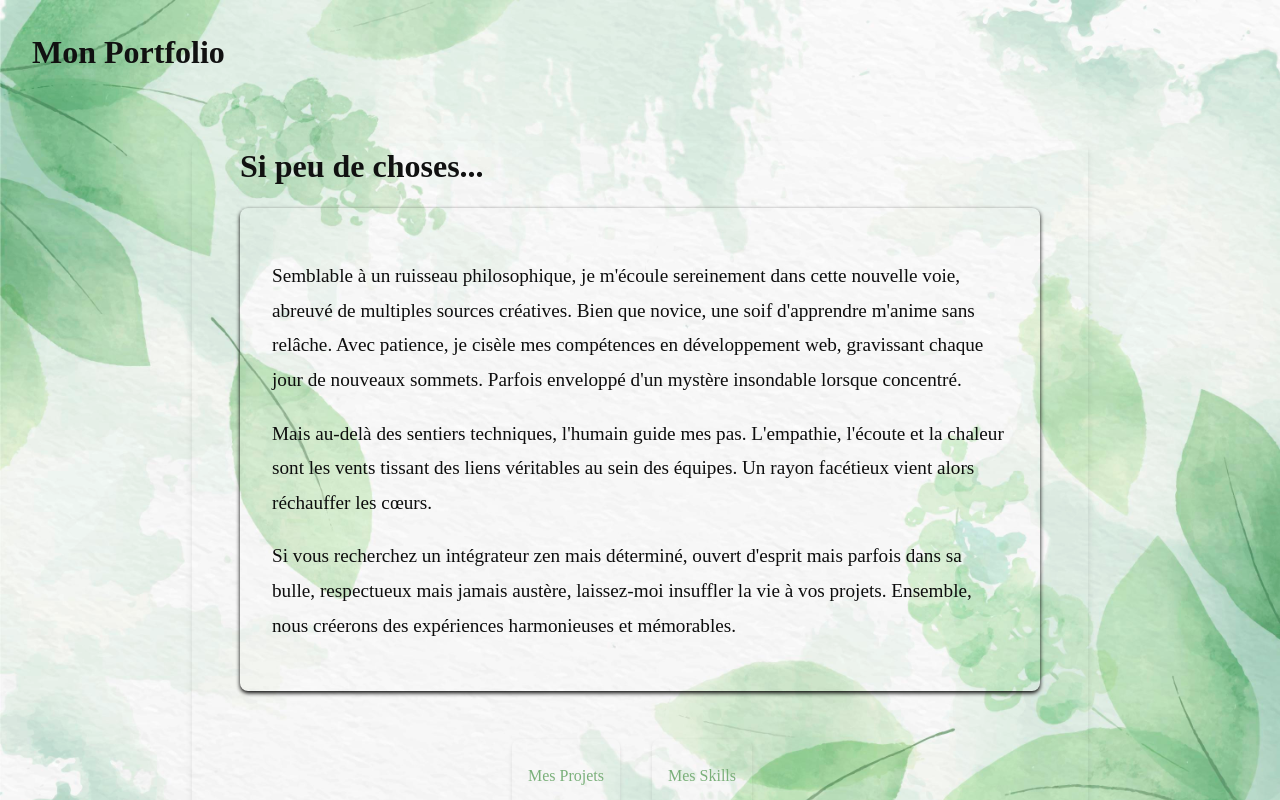
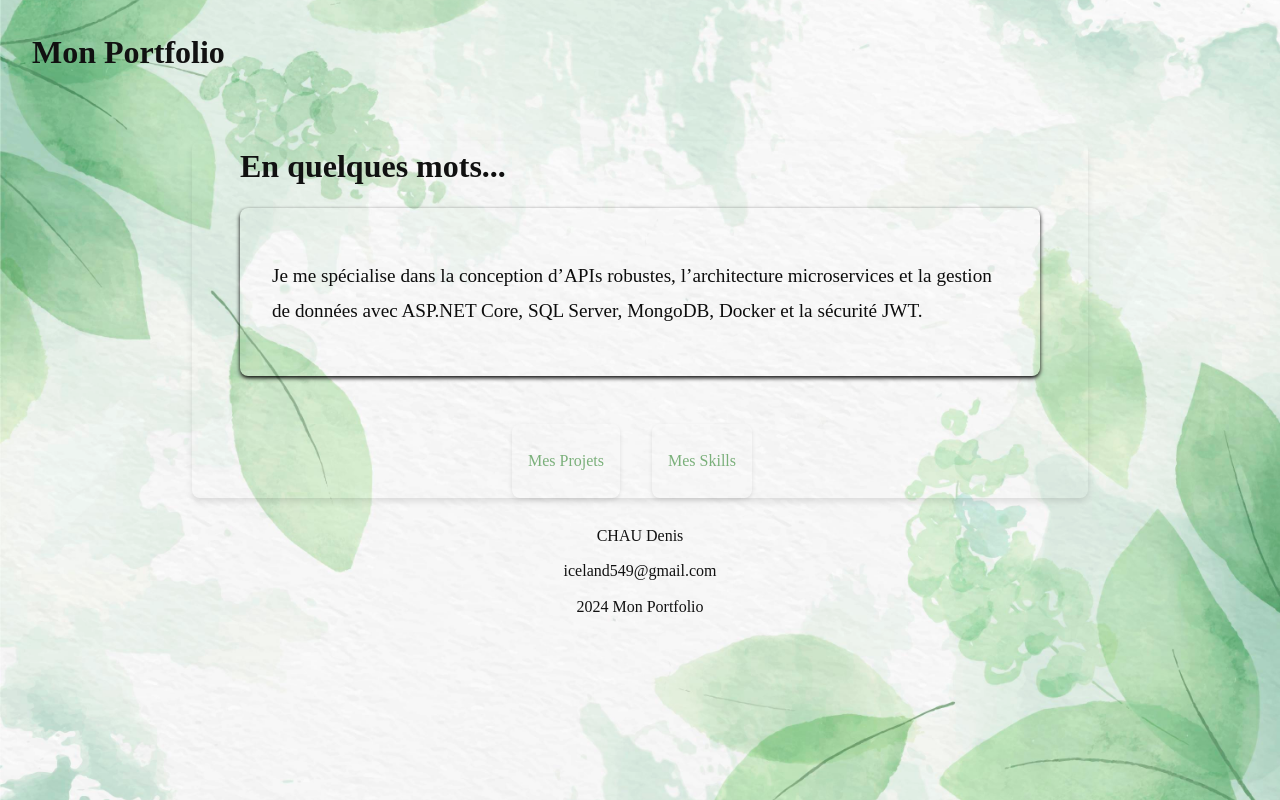
Before and after one commit to Iceland549/portfolio, a React (Vite) app: page / in a window 1280 px wide. Shown: the top 800 px of the page. Built offline with nearby package versions, Linux system fonts and the light colour scheme.

Commit message:
Refactor Home and Projects pages to reflect updated skillset and grid layout improvements

```diff
--- a/src/pages/Home/index.jsx
+++ b/src/pages/Home/index.jsx
@@ -7,13 +7,9 @@ function Home() {
     return (
         <div className='home'>
             <a id="top"></a>
-            <h1>Si peu de choses...</h1>
+            <h1>En quelques mots...</h1>
             <article>
-                <p>Semblable à un ruisseau philosophique, je m&apos;écoule sereinement dans cette nouvelle voie, abreuvé de multiples sources créatives. Bien que novice, une soif d&apos;apprendre m&apos;anime sans relâche. Avec patience, je cisèle mes compétences en développement web, gravissant chaque jour de nouveaux sommets. Parfois enveloppé d&apos;un mystère insondable lorsque concentré.</p>
-
-                <p>Mais au-delà des sentiers techniques, l&apos;humain guide mes pas. L&apos;empathie, l&apos;écoute et la chaleur sont les vents tissant des liens véritables au sein des équipes. Un rayon facétieux vient alors réchauffer les cœurs.</p>
-
-                <p>Si vous recherchez un intégrateur zen mais déterminé, ouvert d&apos;esprit mais parfois dans sa bulle, respectueux mais jamais austère, laissez-moi insuffler la vie à vos projets. Ensemble, nous créerons des expériences harmonieuses et mémorables.</p>
+                <p>Je me spécialise dans la conception d’APIs robustes, l’architecture microservices et la gestion de données avec ASP.NET Core, SQL Server, MongoDB, Docker et la sécurité JWT.</p>
             </article>
             <nav>
                 <Link to={'/Projects'}>
--- a/src/pages/Projects/index.jsx
+++ b/src/pages/Projects/index.jsx
@@ -13,11 +13,15 @@ function Projects() {
     const [modalIsOpen, setModalIsOpen] = useState(false);
     const [modalTitle, setModalTitle] = useState('');
     const [modalDescription, setModalDescription] = useState([]);
+    const [modalTechnologies, setModalTechnologies] = useState('');
+    const [modalHighlights, setModalHighlights] = useState('');
     const [modalLink, setModalLink] = useState('');
 
-    const openModal = (title, description, link) => {
+    const openModal = (title, description, technologies, highlights, link) => {
         setModalTitle(title);
-        setModalDescription(description);
+        setModalDescription(Array.isArray(description) ? description : [description]); // Handle string or array for backward compat
+        setModalTechnologies(technologies);
+        setModalHighlights(highlights);
         setModalLink(link);
         setModalIsOpen(true);
     };
@@ -41,6 +45,8 @@ function Projects() {
                             key={project.id}
                             title={project.title}
                             description={project.description}
+                            technologies={project.technologies}
+                            highlights={project.highlights}
                             link={project.link}
                             openModal={openModal}
                         />
@@ -51,6 +57,8 @@ function Projects() {
                     isClose={closeModal}
                     title={modalTitle}
                     description={modalDescription}
+                    technologies={modalTechnologies}
+                    highlights={modalHighlights}
                     link={modalLink}
                 />
             </article>
```
